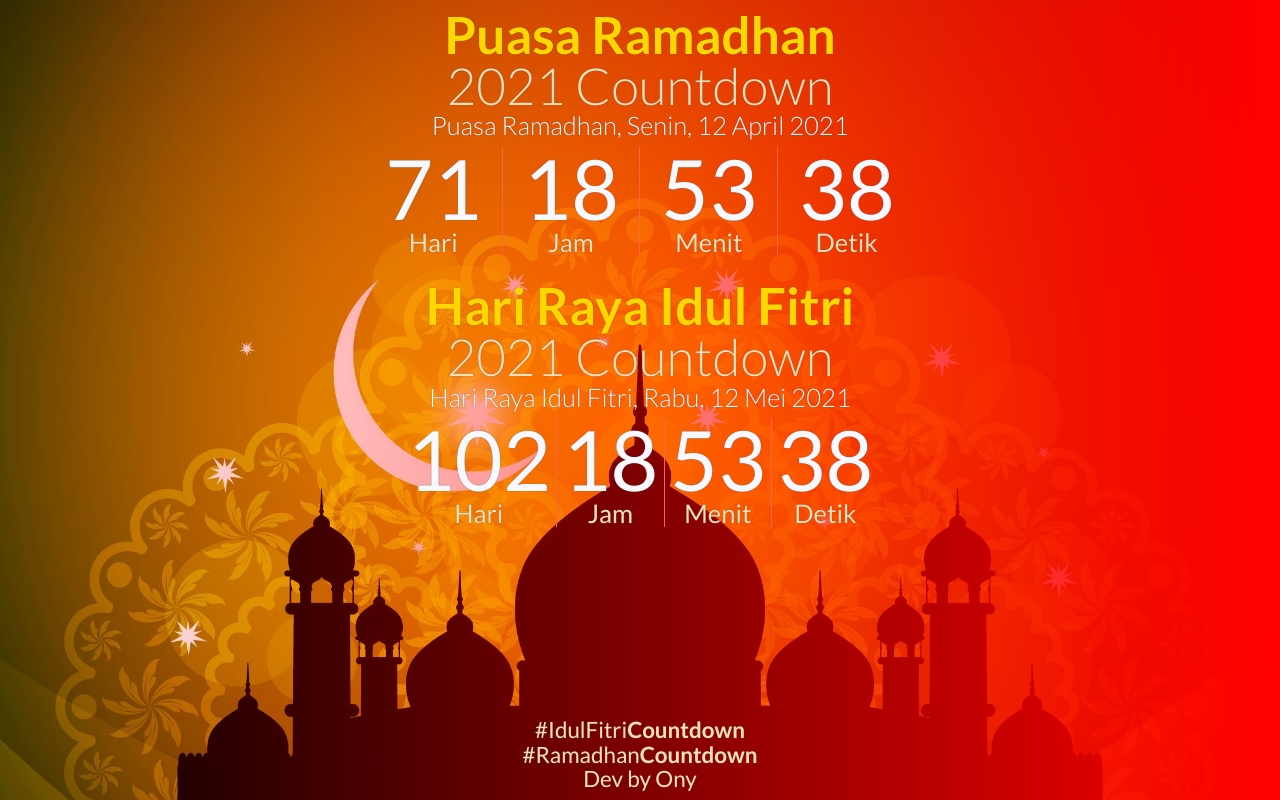
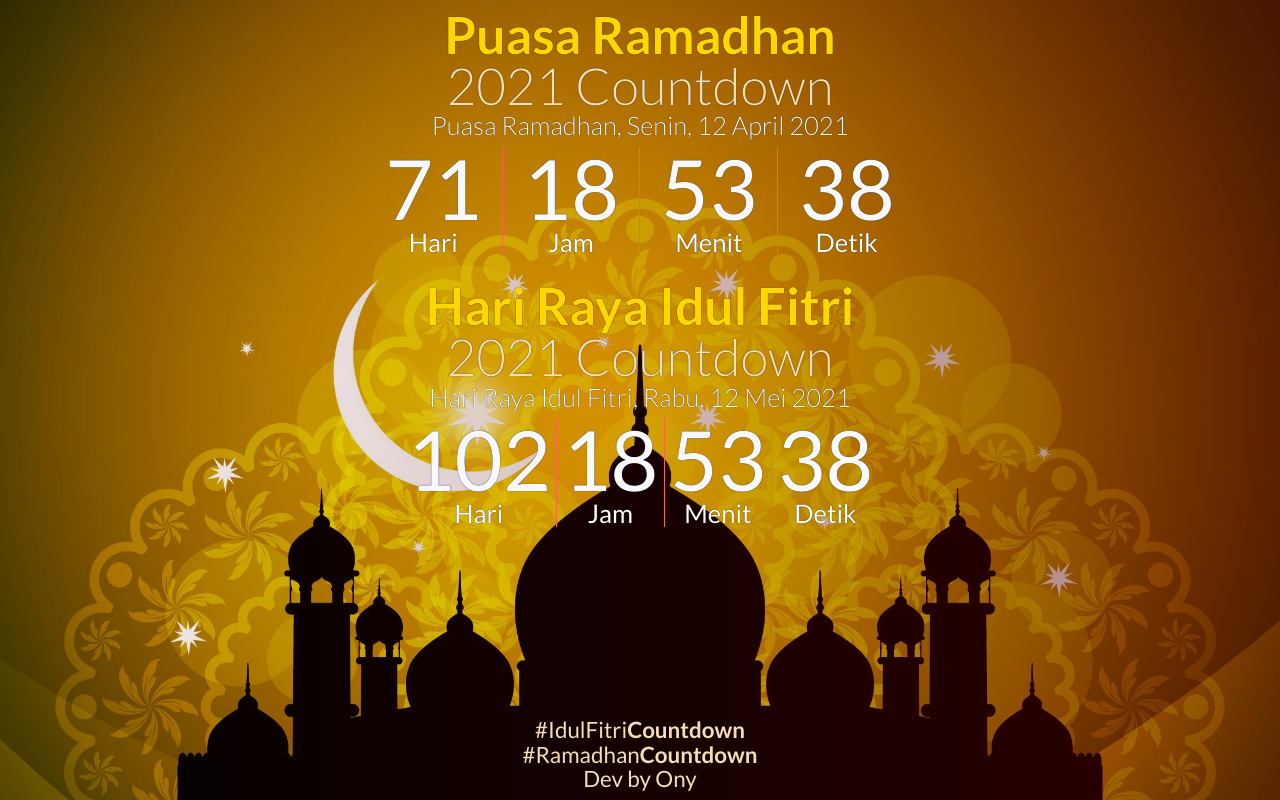
Before and after one commit to onysu/countdownclock, a plain HTML site: page index.html in a window 1280 px wide. Drawn offline with nearby package versions, Linux system fonts and the light colour scheme.

Commit message:
Update index.html

```diff
--- a/index.html
+++ b/index.html
@@ -13,7 +13,7 @@
   <style>
     body {
       font-family: 'Lato', sans-serif;
-      text-shadow: 0 .06rem .1rem rgba(92, 62, 62, 1);
+      text-shadow: 0 .06rem .1rem rgba(0, 0, 0, 1);
       /* box-shadow: inset 0 0 5rem rgba(0, 0, 0, .9); */
       background-image: url(img/masjid.png);
       background-size: cover;
@@ -22,7 +22,7 @@
     }
 
     .layer {
-      background: linear-gradient(to right, rgba(255, 0, 0, 0), rgba(255, 0, 0, 1));
+      background: linear-gradient(to right, rgba(255, 0, 0, 0), rgba(90, 0, 0, 0.5));
       width: 100vw;
       height: 100vh;
     }
@@ -60,7 +60,7 @@
 
     .puasacountdown .text {
       font-size: 4vw;
-      color: wheat;
+      color: white;
     }
 
     /* ID */
@@ -89,7 +89,7 @@
 
     .idcountdown .text {
       font-size: 4vw;
-      color: wheat;
+      color: white;
     }
 
     footer {
```
